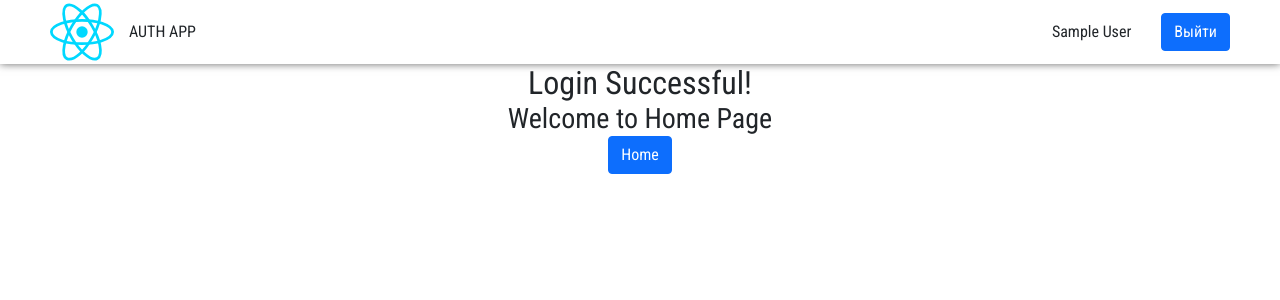
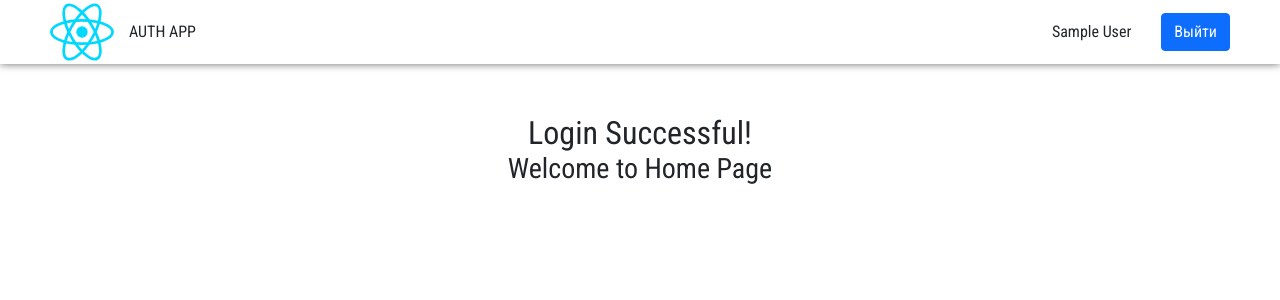
Before and after one commit to galikeev/auth-app, a React (Create React App) app in the folder client/: page / in a window 1280 px wide. Shown: the top 300 px of the page. Built offline with nearby package versions, Linux system fonts and the light colour scheme; sample sign-in values are in the browser's storage.

Commit message:
remove button

```diff
--- a/client/src/pages/HomePage.js
+++ b/client/src/pages/HomePage.js
@@ -2,10 +2,9 @@
 const HomePage = () => {
 
 		return (
-			<div className="text-center">
+			<div className="text-center" style={{'marginTop': '50px'}}>
 				<h2>Login Successful!</h2>
 				<h3>Welcome to Home Page</h3>
-				<button className="btn btn-primary">Home</button>
 			</div>
 		)
 };
```
